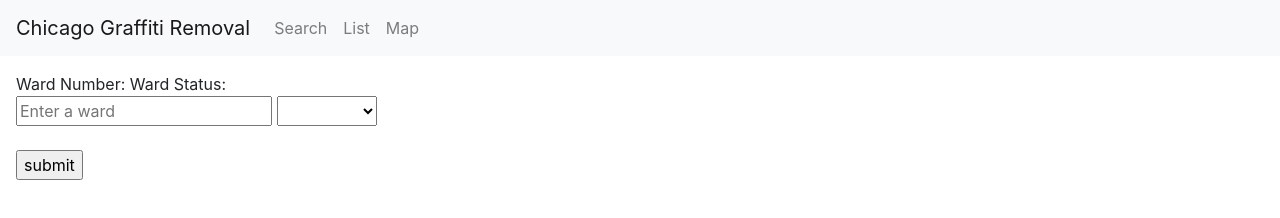
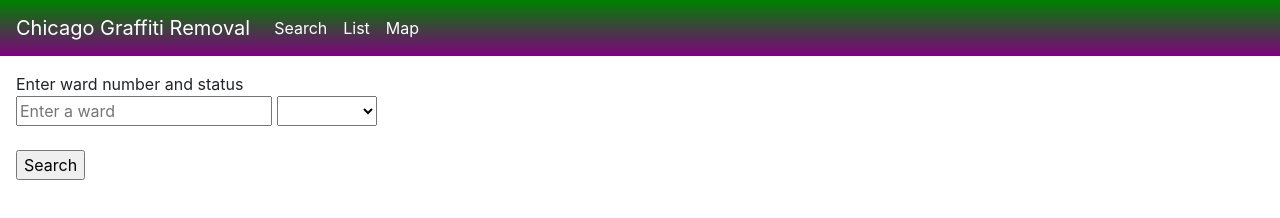
Before and after one commit to jli263/it202-project2, a plain HTML site: page index.html in a window 1280 px wide. Drawn offline with nearby package versions, Linux system fonts and the light colour scheme; some packages are replaced by stand-ins of ours.

Commit message:
Changed colors of navbar

```diff
--- a/index.html
+++ b/index.html
@@ -30,40 +30,49 @@
         .Open {
             color:red;
         }
+        .navbar {
+            background-image: linear-gradient(green, purple);
+        }
+        .nav-text {
+            color: white;
+        }
+        .wardStatus{
+            color:red;
+        }
 	</style>
 
 </head>
 
 <body>
 	<nav class="navbar navbar-expand-lg navbar-light bg-light">
-		<a class="navbar-brand" href="#">Chicago Graffiti Removal</a>
+		<a class="navbar-brand" href="#home" ><span class = "nav-text">Chicago Graffiti Removal</span></a>
 		<button class="navbar-toggler" type="button" data-toggle="collapse" data-target="#navbarNav" aria-controls="navbarNav" aria-expanded="false" aria-label="Toggle navigation">
     <span class="navbar-toggler-icon"></span>
     </button>
   <div class="collapse navbar-collapse" id="navbarNav">
     <ul class="navbar-nav">
       <li class="nav-item">
-        <a class="nav-link" href="#home">Search <span class="sr-only">(current)</span></a>
+        <a class="nav-link" href="#home"><span class = "nav-text">Search</span><span class="sr-only">(current)</span></a>
       </li>
       <li class="nav-item">
-        <a class="nav-link" href="#list">List</a>
+        <a class="nav-link" href="#list"><span class = "nav-text">List</span></a>
       </li>
       <li class="nav-item">
-        <a class="nav-link" href="#map">Map</a>
+        <a class="nav-link" href="#map"><span class = "nav-text">Map</span></a>
       </li>
     </ul>
   </div>
   </nav>
   <div class="content" id="home">
     <form>
-        Ward Number:            Ward Status:<br>
+        Enter ward number and status <br>
         <input type = "text" id = "ward" placeholder = "Enter a ward" >
         <select name = "status" id = "options">
             <option name = "None"></option>
             <option name = "Open">Open</option>
             <option name = "Completed">Completed</option>
         </select> <br><br>
-        <input type = "button" value = "submit" id = "submitted">
+        <input type = "button" value = "Search" id = "submitted">
     </form>
   </div>
   <div class="content" id="list">
@@ -160,7 +169,7 @@
                     //set markers on the map
                     var location = {lat: parseFloat(j.location.coordinates[1]), lng: parseFloat(j.location.coordinates[0])};
 
-                    var contentString = j.street_address + "<br><br>Service request number " + j.service_request_number + "<br>Graffiti location: "
+                    var contentString = "<h5>" + j.street_address + "</h5>" + "Service request number " + j.service_request_number + "<br>Graffiti location: "
                             + j.where_is_the_graffiti_located_ + "<br>Type of surface: " + j.what_type_of_surface_is_the_graffiti_on_ +
                             "<br>Date created: " + j.creation_date + "<br>Completion Status: " + j.status;
 
@@ -176,11 +185,9 @@
                         });
                     }
 
-                   marker.addListener('click', function() {
+                    marker.addListener('click', function() {
                        infowindow.open(map, marker);
-                   });
-
-
+                    });
 
 
                     clone.removeClass("template")
```
